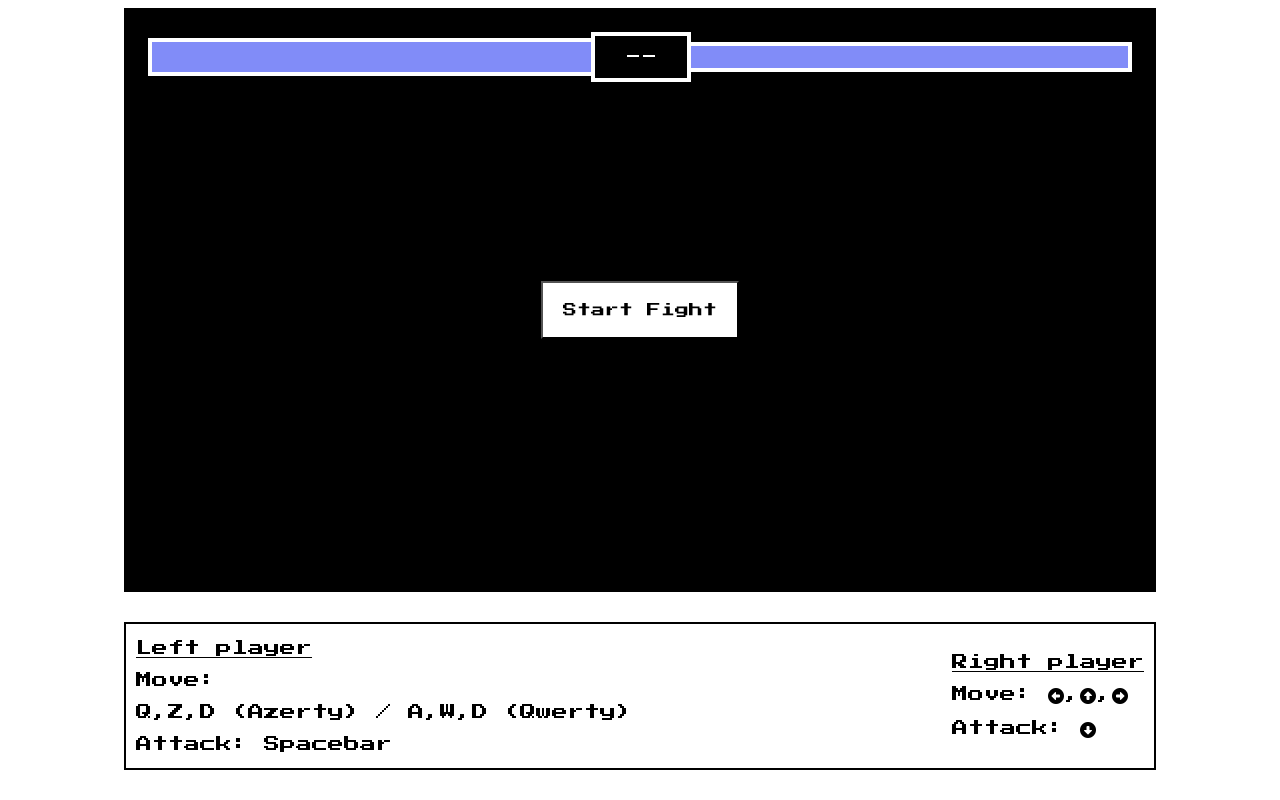
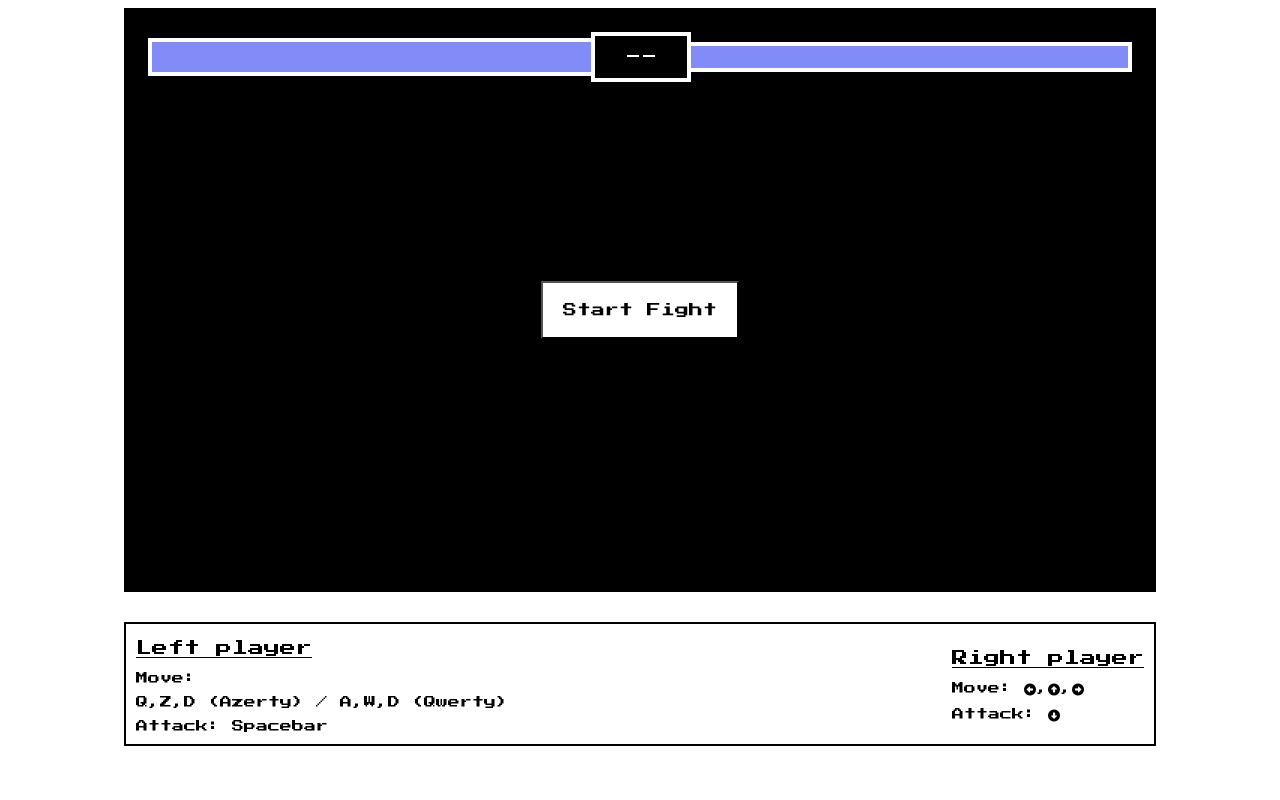
Before and after one commit to virak/javascript-fighting-game, a website with bundled scripts: page index.html in a window 1280 px wide. Built offline with nearby package versions, Linux system fonts and the light colour scheme.

Commit message:
lipstick: make text help for player movement smaller

```diff
--- a/index.html
+++ b/index.html
@@ -48,14 +48,14 @@
     <div class="commandInfoContainer">
       <div>
         <p class="playerTitleDisplay">Left player</p>
-        <p>Move:</p>
-        <p>Q,Z,D (Azerty) / A,W,D (Qwerty)</p>
-        <p>Attack: Spacebar</p>
+        <p class="playerMoveText">Move:</p>
+        <p class="playerMoveText">Q,Z,D (Azerty) / A,W,D (Qwerty)</p>
+        <p class="playerMoveText">Attack: Spacebar</p>
       </div>
       <div>
         <p class="playerTitleDisplay">Right player</p>
-        <p>Move: <i class="fa-solid fa-circle-left"></i>,<i class="fa-solid fa-circle-up"></i>,<i class="fa-solid fa-circle-right"></i></p>
-        <p>Attack: <i class="fa-solid fa-circle-down"></i></p>
+        <p class="playerMoveText">Move: <i class="fa-solid fa-circle-left"></i>,<i class="fa-solid fa-circle-up"></i>,<i class="fa-solid fa-circle-right"></i></p>
+        <p class="playerMoveText">Attack: <i class="fa-solid fa-circle-down"></i></p>
       </div>
     </div>
 
--- a/styles/commandInfo.css
+++ b/styles/commandInfo.css
@@ -13,3 +13,7 @@
 .playerTitleDisplay {
   text-decoration: underline;
 }
+
+.playerMoveText {
+  font-size: 12px;
+}
```
